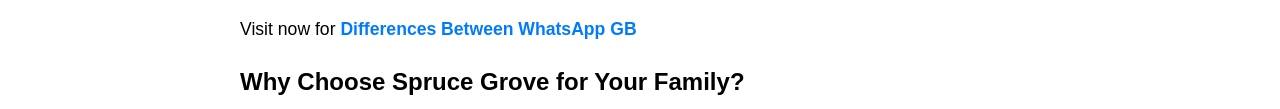
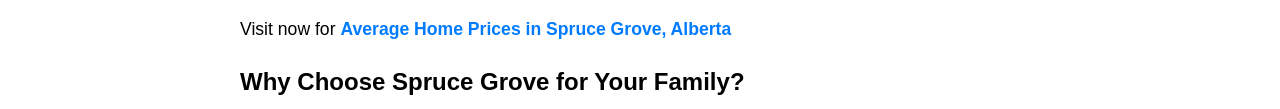
Before and after one commit to igarykurt/grovehome, a plain HTML site: page index.html in a window 1280 px wide. Shown: the part 771-880 px from the top of the page. Drawn offline with Linux system fonts and the light colour scheme.

Commit message:
Update index.html

```diff
--- a/index.html
+++ b/index.html
@@ -57,7 +57,7 @@
  <img src="https://i.postimg.cc/jqybCwQk/1-1.jpg" alt="spruce.jpg" style="max-width: 100%; height: auto;">
 </div>
 
-<p>Visit now for  <a href="https://itsbrookjames.codeberg.page/">Differences Between WhatsApp GB </a></p>
+<p>Visit now for  <a href="https://groverealestate.pages.dev/">Average Home Prices in Spruce Grove, Alberta </a></p>
 
     <h2>Why Choose Spruce Grove for Your Family?</h2>
 <p>Spruce Grove is a growing city with a population of around 40,000, offering a low crime rate, excellent public services, and a tight-knit community feel. Families can enjoy over 40 km of trails, recreational hubs like the TransAlta Tri Leisure Centre, and community events that bring everyone together. Its proximity to Edmonton provides access to big-city amenities while maintaining a cozy, small-town charm, making it a top choice for families.</p>
```
